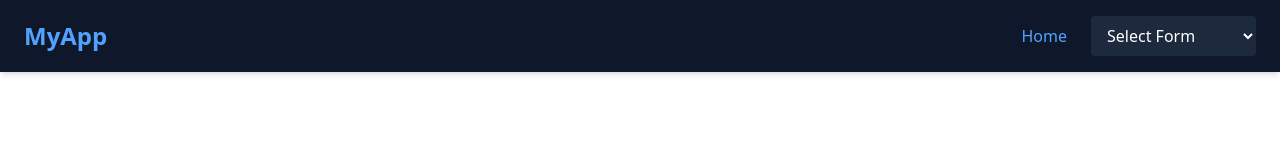
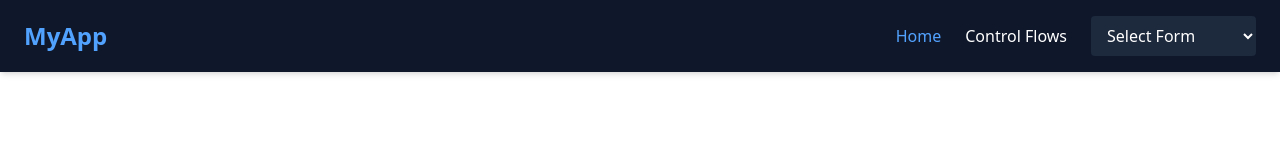
Before and after one commit to samarpansarkar/angular, an Angular app in the folder AngularTopicsPractical/: page / in a window 1280 px wide. Shown: the top 160 px of the page. Built offline with nearby package versions, Linux system fonts and the light colour scheme.

Commit message:
feat: add Control Flows component with routing and basic structure

```diff
--- a/AngularTopicsPractical/src/app/app.routes.ts
+++ b/AngularTopicsPractical/src/app/app.routes.ts
@@ -1,8 +1,14 @@
 import { Routes } from '@angular/router';
 import { TemplateForms } from './pages/forms/template-forms/template-forms';
 import { ReactiveForms } from './pages/forms/reactive-forms/reactive-forms';
+import { ControlFlows } from './pages/control-flows/control-flows';
 
 export const routes: Routes = [
+    {
+        path:'control-flows',
+        component:ControlFlows,
+        title: "Control Flows"
+    },
     {
         path:'template-forms',
         component:TemplateForms,
--- a/AngularTopicsPractical/src/app/components/navbar/navbar.html
+++ b/AngularTopicsPractical/src/app/components/navbar/navbar.html
@@ -14,6 +14,16 @@
         </a>
       </li>
       <li>
+        <a
+          routerLink="control-flows"
+          routerLinkActive="text-blue-400"
+          [routerLinkActiveOptions]="{ exact: true }"
+          class="transition hover:text-blue-400"
+        >
+          Control Flows
+        </a>
+      </li>
+      <li>
         <select #route (change)="navigate(route.value)" class="rounded bg-slate-800 px-3 py-2">
           <option value="">Select Form</option>
           <option value="/template-forms">Template Forms</option>
--- /dev/null
+++ b/AngularTopicsPractical/src/app/pages/control-flows/control-flows.html
@@ -0,0 +1 @@
+<p>control-flows works!</p>
--- /dev/null
+++ b/AngularTopicsPractical/src/app/pages/control-flows/control-flows.ts
@@ -0,0 +1,9 @@
+import { Component } from '@angular/core';
+
+@Component({
+  selector: 'app-control-flows',
+  imports: [],
+  templateUrl: './control-flows.html',
+  styleUrl: './control-flows.css',
+})
+export class ControlFlows {}
```
Also changed, not shown: AngularTopicsPractical/src/app/pages/control-flows/control-flows.css (added), 1 other file (tests, documents, lock files or other folders).
